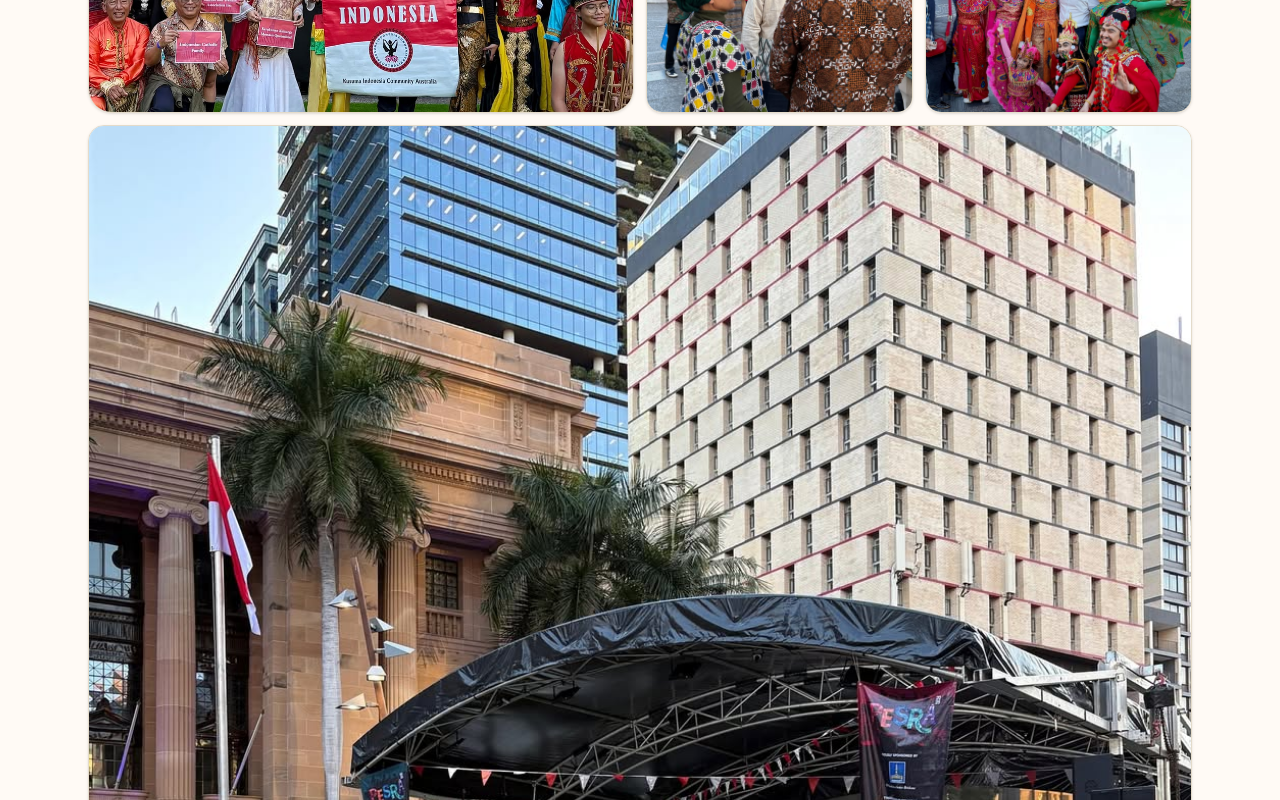
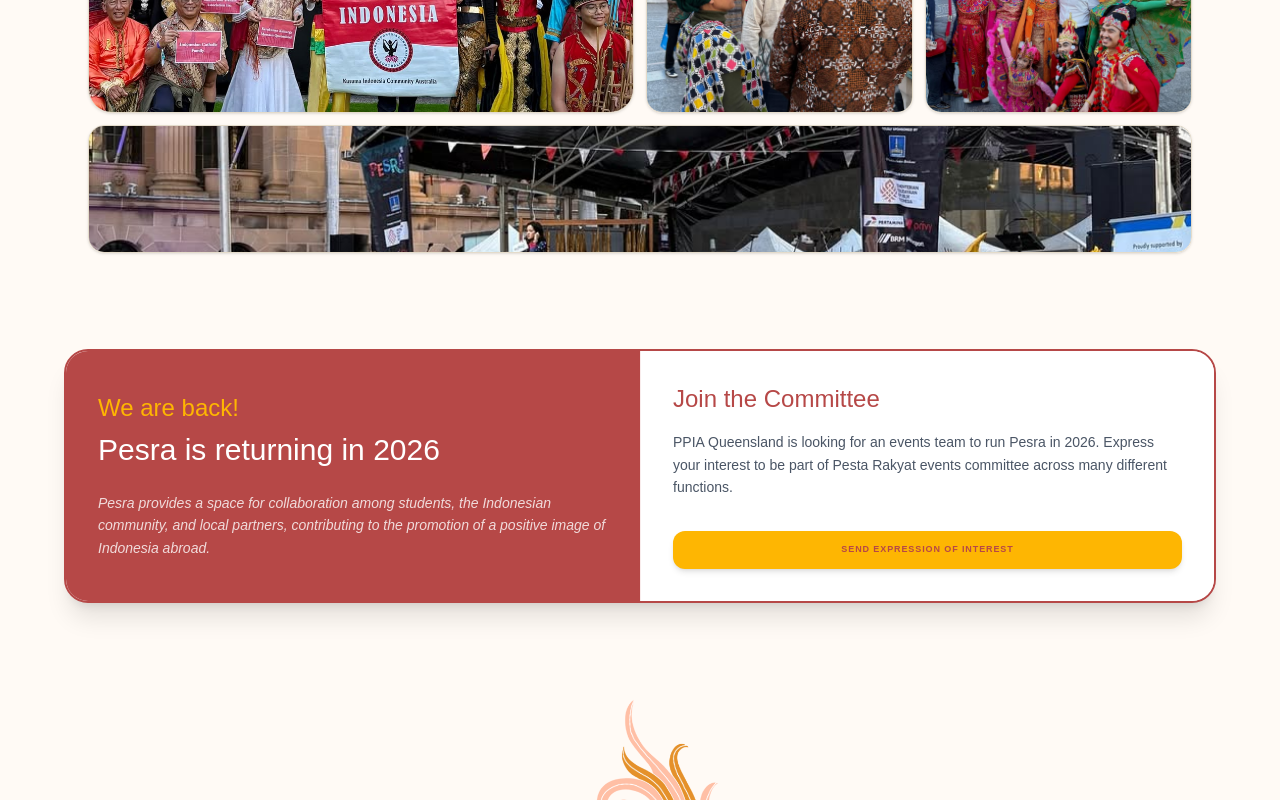
Before and after one commit to andikaprmdya/PPIAQ, a Next.js app in the folder ppiaq-website/: page /pesta-rakyat in a window 1280 px wide. Shown: the part 1820-2620 px from the top of the page. Built offline with nearby package versions, Linux system fonts and the light colour scheme.

Commit message:
Fix pesra rectangle image aspect ratio and height

```diff
--- a/ppiaq-website/app/pesta-rakyat/page.tsx
+++ b/ppiaq-website/app/pesta-rakyat/page.tsx
@@ -167,13 +167,13 @@ export default function PestaRakyatPage() {
           </div>
         </div>
 
-        <div className="mt-3 w-full border border-[#E4DBCA] rounded-2xl flex items-center justify-center shadow-sm hover:border-[#FEB602] transition-all overflow-hidden group">
+        <div className="mt-3 w-full h-32 border border-[#E4DBCA] rounded-2xl shadow-sm hover:border-[#FEB602] transition-all overflow-hidden group">
           <Image
             src="/images/pesra rectangle.jpg"
             alt="Pesra Gallery - Panoramic"
-            width={600}
+            width={800}
             height={200}
-            className="w-full h-auto object-cover group-hover:scale-105 transition-transform duration-500"
+            className="w-full h-full object-cover group-hover:scale-105 transition-transform duration-500"
           />
         </div>
       </section>
```
